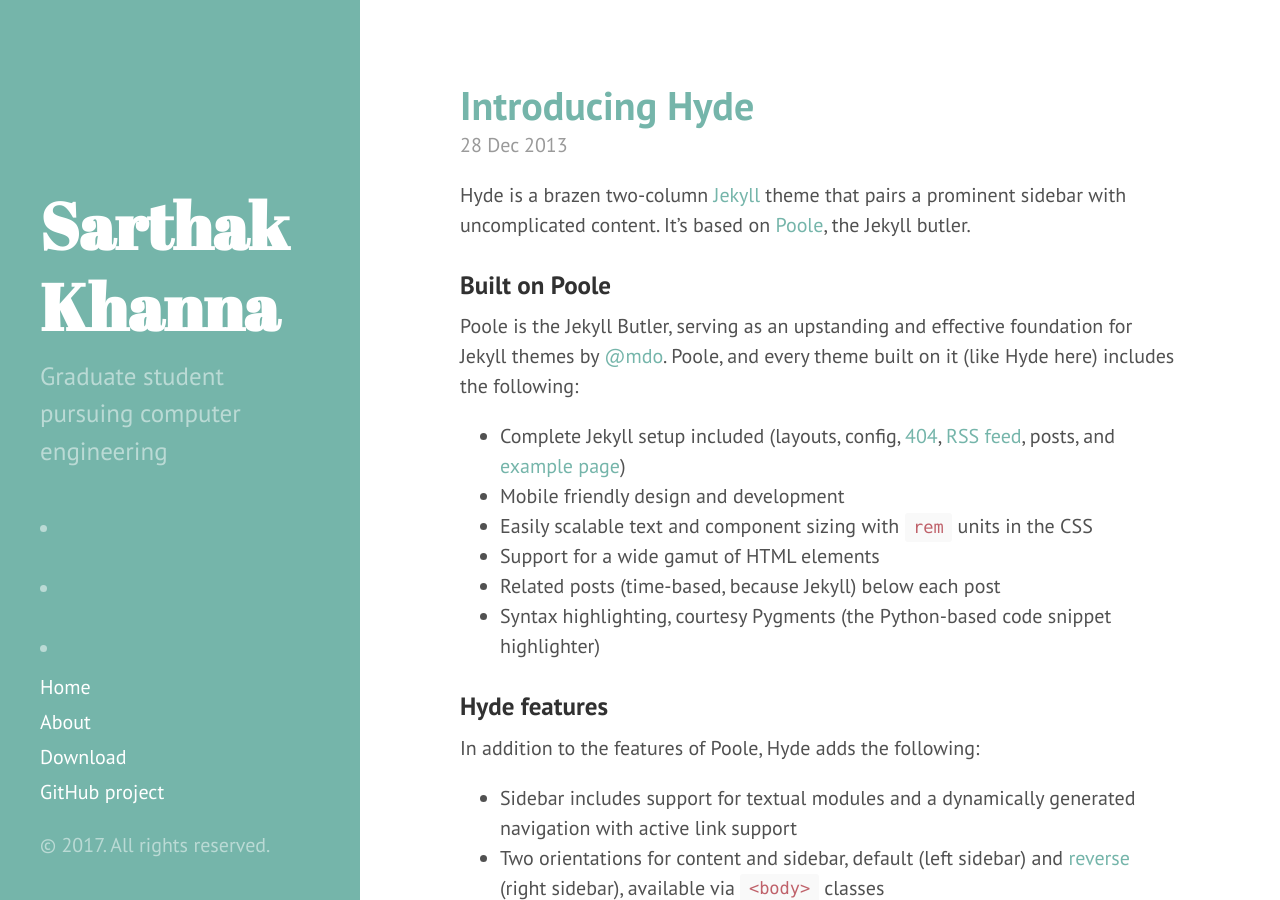
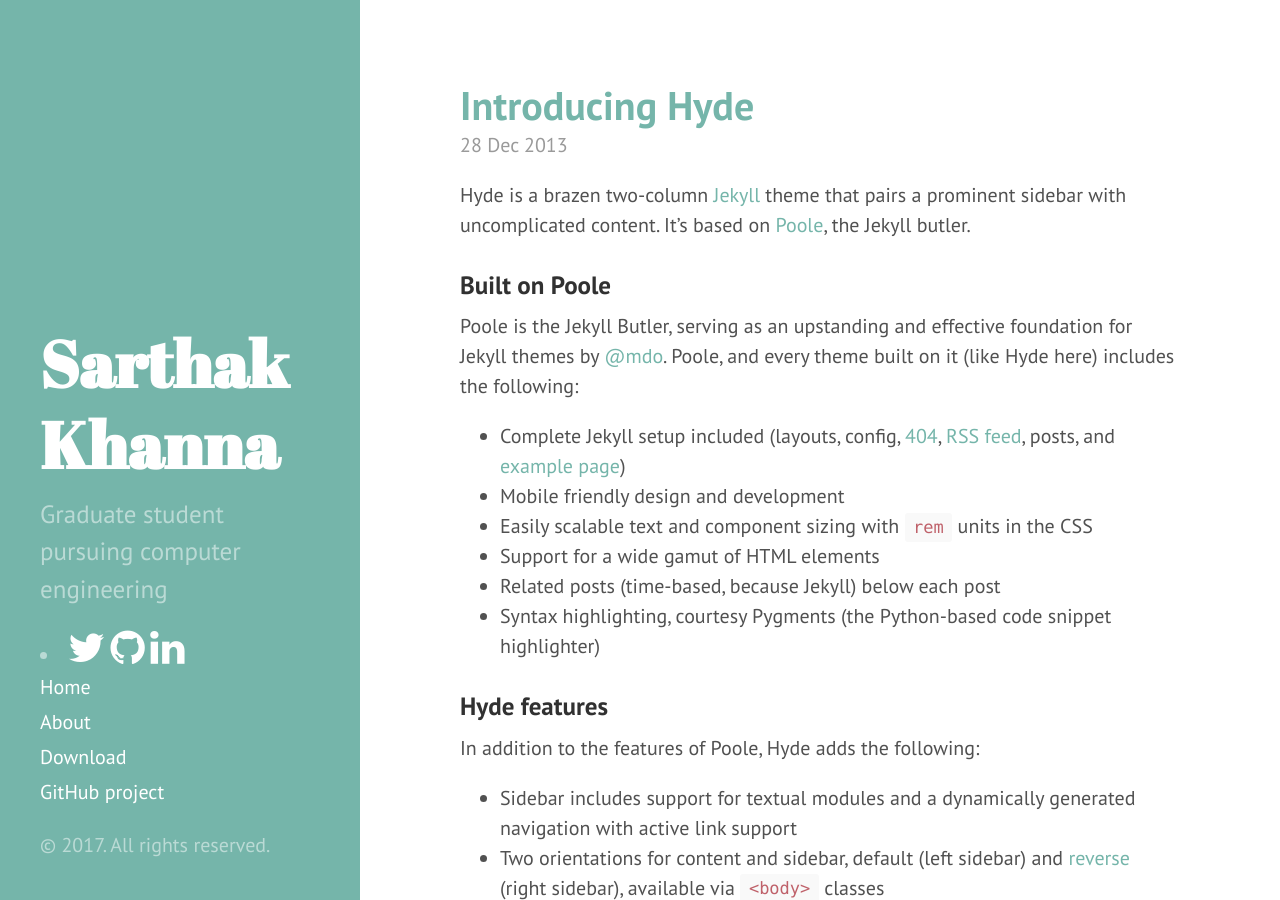
Before and after one commit to khannasarthak/khannasarthak.github.io, a Jekyll site: the page built from index.html, in a window 1280 px wide and 900 px high. Built offline with Jekyll 4.4.1, drawn with Linux system fonts in a browser that asks for light colours; nearby versions of some CDN libraries; the list of posts is cut into pages by our own code.

Commit message:
icons
changed

```diff
--- a/_includes/sidebar.html
+++ b/_includes/sidebar.html
@@ -8,31 +8,32 @@
       </h1>
       <p class="lead">{{ site.description }}</p>
     </div>
+    <li>
      {% if site.twitter_username %}
-  <li>
+
     <a href="https://twitter.com/{{ site.twitter_username }}">
-      <i class="fa-2x fa-twitter"></i>
+      <i class="fa fa-twitter fa-2x"></i>
     </a>
-  </li>
+
 {% endif %}
 {% if site.github_username %}
-  <li>
+
     <a href="https://github.com/{{ site.github_username }}">
-      <i class="fa-2x fa-github"></i>
+      <i class="fa fa-github fa-2x"></i>
     </a>
-  </li>
+
 {% endif %}
 {% if site.linkedin_username %}
-  <li>
+
     <a href="https://linkedin.com/in/{{ site.linkedin_username }}">
-      <i class="fa-2x fa-linkedin"></i>
+      <i class="fa fa-linkedin fa-2x"></i>
     </a>
-  </li>
+
 {% endif %}
 {% if site.facebook_username %}
-  <li>
+
     <a href="https://www.facebook.com/{{ site.facebook_username }}">
-      <i class="fa-2x fa-facebook"></i>
+      <i class="fa fa-facebook fa-2x"></i>
     </a>
   </li>
 {% endif %}
```
